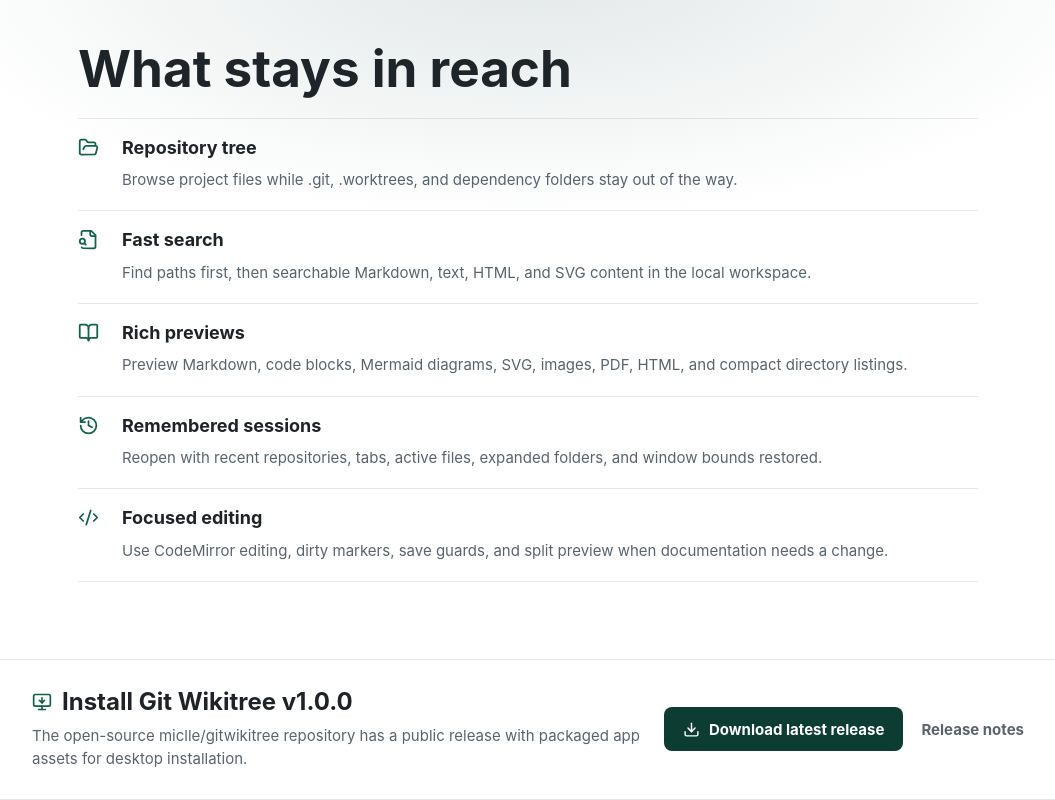
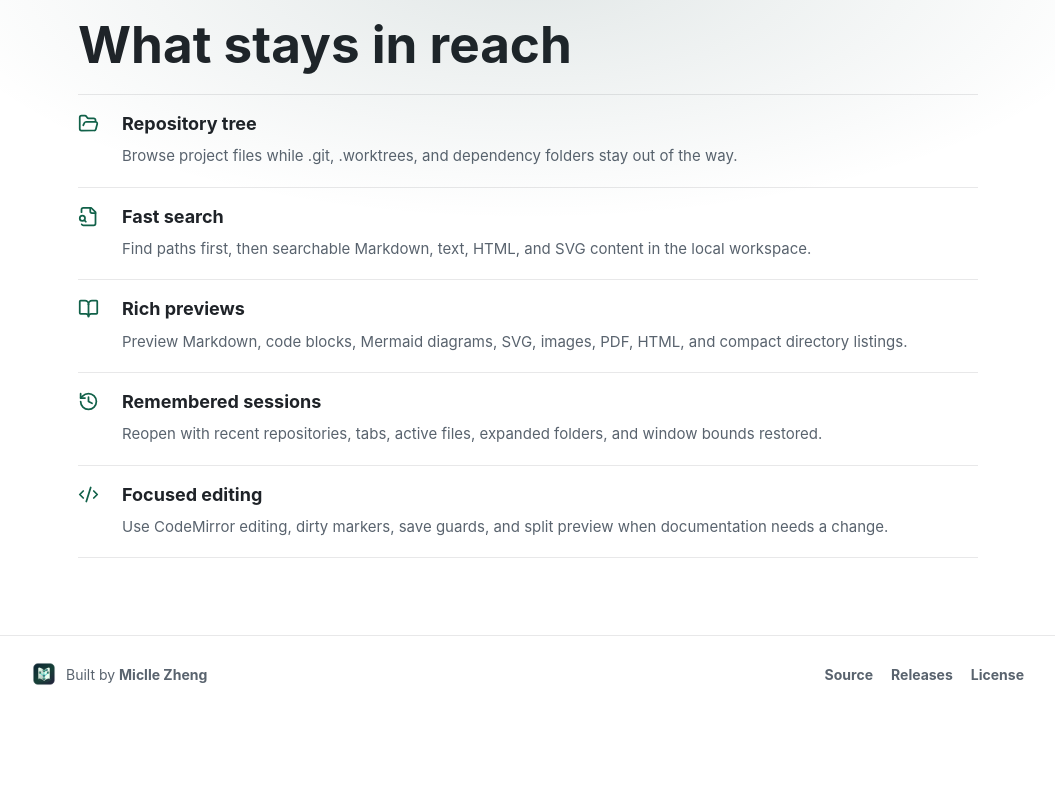
Before and after one commit to gitwikitree/gitwikitree.github.io, a React (Vite) app: page / in a window 1280 px wide. Shown: the part 1532-2332 px from the top of the page, without its empty margins (112-1167 px from the left). After the commit the page ends 2252 px from the top, so only its background shows below. Built offline with nearby package versions, Linux system fonts and the light colour scheme.

Commit message:
refactor(website): streamline footer and downloads
Remove the repeated download strip, point the header download link directly at releases, and add a compact author footer.

Keep the feature summary lighter by placing essential icons inline with their headings.

```diff
--- a/src/App.css
+++ b/src/App.css
@@ -254,8 +254,7 @@
   object-fit: contain;
 }
 
-.section,
-.download-band {
+.section {
   padding: clamp(44px, 6vw, 78px) clamp(20px, 5vw, 72px);
 }
 
@@ -278,9 +277,20 @@
   min-height: 0;
 }
 
+.essential-title {
+  display: flex;
+  align-items: center;
+  gap: 9px;
+  margin-bottom: 8px;
+}
+
+.essential-title h3 {
+  margin-bottom: 0;
+  font-size: 19px;
+}
+
 .essential svg,
-.feature-row svg,
-.download-band svg {
+.feature-row svg {
   color: var(--brand);
 }
 
@@ -312,47 +322,47 @@
   border-bottom: 1px solid var(--line);
 }
 
-.download-band {
-  display: grid;
-  grid-template-columns: minmax(280px, 1fr) auto;
+.site-footer {
+  display: flex;
+  align-items: center;
+  justify-content: space-between;
   gap: 24px;
-  align-items: center;
   max-width: 1120px;
   margin: 0 auto;
-  padding-top: 28px;
-  padding-bottom: 28px;
+  padding: 26px clamp(20px, 5vw, 72px) 34px;
   border-top: 1px solid var(--line);
-  border-bottom: 1px solid var(--line);
-  background: #ffffff;
+  color: var(--muted);
+  font-size: 14px;
 }
 
-.download-copy {
-  max-width: 680px;
+.footer-brand,
+.footer-links {
+  display: flex;
+  align-items: center;
 }
 
-.download-title {
-  display: flex;
-  align-items: center;
+.footer-brand {
   gap: 10px;
-  margin-bottom: 8px;
 }
 
-.download-title h2 {
-  margin-bottom: 0;
-  font-size: 24px;
-  line-height: 1.18;
+.footer-brand img {
+  width: 24px;
+  height: 24px;
+  border-radius: 6px;
 }
 
-.download-band p {
-  margin-bottom: 0;
-  font-size: 15px;
-  line-height: 1.55;
+.footer-links {
+  gap: 18px;
+  font-weight: 700;
 }
 
-.download-actions {
-  display: flex;
-  align-items: center;
-  gap: 18px;
+.footer-brand a {
+  font-weight: 700;
+}
+
+.footer-brand a:hover,
+.footer-links a:hover {
+  color: var(--brand);
 }
 
 @media (max-width: 900px) {
@@ -367,10 +377,6 @@
     gap: 14px 20px;
   }
 
-  .download-band {
-    grid-template-columns: 1fr;
-  }
-
   .essentials {
     grid-template-columns: 1fr;
   }
@@ -379,8 +385,9 @@
     min-height: 0;
   }
 
-  .download-actions {
-    justify-content: flex-start;
+  .site-footer {
+    align-items: flex-start;
+    flex-direction: column;
   }
 }
 
@@ -403,8 +410,7 @@
     border-radius: 13px;
   }
 
-  .hero-actions,
-  .download-actions {
+  .hero-actions {
     align-items: stretch;
     flex-direction: column;
   }
@@ -431,7 +437,7 @@
   }
 
   .section,
-  .download-band {
+  .site-footer {
     padding-right: 18px;
     padding-left: 18px;
   }
--- a/src/App.tsx
+++ b/src/App.tsx
@@ -7,7 +7,6 @@
   Github,
   GitBranch,
   History,
-  MonitorDown,
   SplitSquareHorizontal
 } from 'lucide-react'
 import { useEffect, useState } from 'react'
@@ -15,6 +14,8 @@
 
 const releaseUrl = 'https://github.com/miclle/gitwikitree/releases/latest'
 const sourceUrl = 'https://github.com/miclle/gitwikitree'
+const licenseUrl = 'https://github.com/miclle/gitwikitree/blob/main/LICENSE'
+const authorUrl = 'https://github.com/miclle'
 const assetPath = (path: string): string => `${import.meta.env.BASE_URL}${path}`
 
 const siteContent = {
@@ -35,12 +36,12 @@
   features: {
     title: 'What stays in reach'
   },
-  download: {
-    title: 'Install Git Wikitree v1.0.0',
-    text:
-      'The open-source miclle/gitwikitree repository has a public release with packaged app assets for desktop installation.',
-    primary: 'Download latest release',
-    secondary: 'Release notes'
+  footer: {
+    builtBy: 'Built by',
+    author: 'Miclle Zheng',
+    source: 'Source',
+    releases: 'Releases',
+    license: 'License'
   }
 } as const
 
@@ -130,7 +131,7 @@
         </a>
         <nav>
           <a href="#features">{siteContent.nav.features}</a>
-          <a href="#download">{siteContent.nav.download}</a>
+          <a href={releaseUrl}>{siteContent.nav.download}</a>
           <a href={sourceUrl}>{siteContent.nav.github}</a>
         </nav>
       </header>
@@ -160,8 +161,10 @@
         <div className="essentials" aria-label="Git Wikitree essentials">
           {essentials.map((item) => (
             <article className="essential" key={item.title}>
-              <item.icon size={21} aria-hidden="true" />
-              <h3>{item.title}</h3>
+              <div className="essential-title">
+                <item.icon size={21} aria-hidden="true" />
+                <h3>{item.title}</h3>
+              </div>
               <p>{item.text}</p>
             </article>
           ))}
@@ -181,24 +184,20 @@
         </div>
       </section>
 
-      <section id="download" className="download-band">
-        <div className="download-copy">
-          <div className="download-title">
-            <MonitorDown size={20} aria-hidden="true" />
-            <h2>{siteContent.download.title}</h2>
-          </div>
-          <p>{siteContent.download.text}</p>
+      <footer className="site-footer">
+        <div className="footer-brand">
+          <img src={assetPath('gitwikitree-icon.png')} alt="" />
+          <span>
+            {siteContent.footer.builtBy}{' '}
+            <a href={authorUrl}>{siteContent.footer.author}</a>
+          </span>
         </div>
-        <div className="download-actions">
-          <a className="button primary" href={releaseUrl}>
-            <Download size={17} aria-hidden="true" />
-            <span>{siteContent.download.primary}</span>
-          </a>
-          <a className="text-link" href={releaseUrl}>
-            {siteContent.download.secondary}
-          </a>
-        </div>
-      </section>
+        <nav className="footer-links" aria-label="Footer">
+          <a href={sourceUrl}>{siteContent.footer.source}</a>
+          <a href={releaseUrl}>{siteContent.footer.releases}</a>
+          <a href={licenseUrl}>{siteContent.footer.license}</a>
+        </nav>
+      </footer>
     </main>
   )
 }
```
Also changed, not shown: 1 other file (tests, documents, lock files or other folders).
